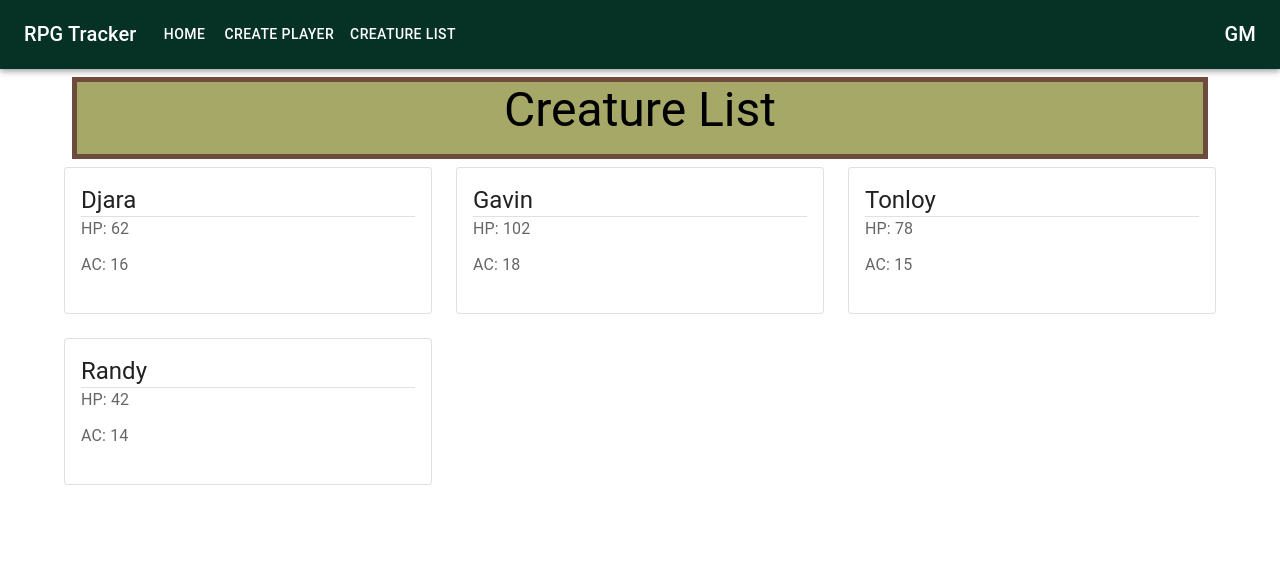
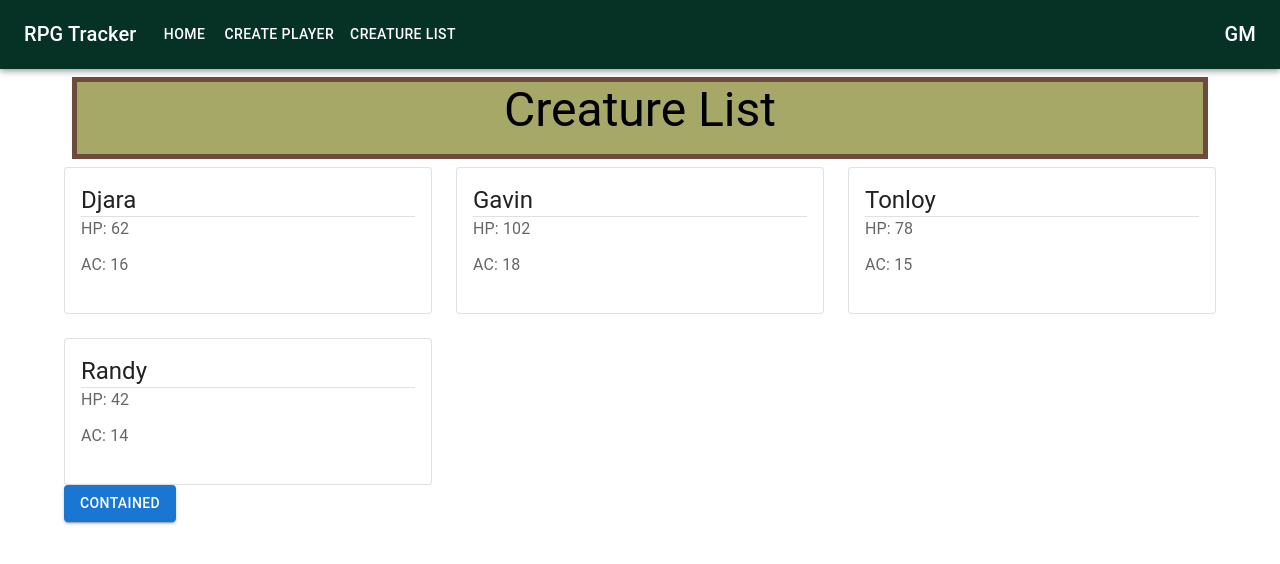
Before and after one commit to lchapmb/rpgTracker, a React (Create React App) app: page /creature-list in a window 1280 px wide. Shown: the top 564 px of the page. Built offline with nearby package versions, Linux system fonts and the light colour scheme.

Commit message:
attempts at adding to context made, and removed...

```diff
--- a/src/components/CreatureList.tsx
+++ b/src/components/CreatureList.tsx
@@ -1,14 +1,20 @@
 import TopNav from "./navs/TopNav";
 
-import Box from "@mui/material/Box";
-import Container from "@mui/material/Container";
-import Typography from "@mui/material/Typography";
-import Card from "@mui/material/Card";
-import Divider from "@mui/material/Divider";
-import CardContent from "@mui/material/CardContent";
-import Grid from "@mui/material/Grid";
+import {
+  Box,
+  Container,
+  Typography,
+  Card,
+  Divider,
+  CardContent,
+  Grid,
+  Stack,
+  Button,
+} from "@mui/material";
 
-const creatures = [
+import { useGlobalContext } from "../views/App";
+
+const testCreatures = [
   { id: 7, name: "Djara", health: 62, armour: 16 },
   { id: 11, name: "Gavin", health: 102, armour: 18 },
   { id: 12, name: "Tonloy", health: 78, armour: 15 },
@@ -16,6 +22,9 @@ const creatures = [
 ];
 
 export default function CreatureList() {
+  const testClick = () => {
+    console.log("Test");
+  };
   return (
     <>
       <TopNav />
@@ -34,7 +43,7 @@ export default function CreatureList() {
           className="creatureListGrid"
           maxWidth="lg"
         >
-          {creatures.map((creature) => (
+          {testCreatures.map((creature) => (
             <Grid item xs={2} sm={4} md={4} key={creature.id}>
               <Card variant="outlined">
                 <CardContent>
@@ -53,6 +62,11 @@ export default function CreatureList() {
             </Grid>
           ))}
         </Grid>
+        <Stack spacing={2} direction="row">
+          <Button variant="contained" onClick={testClick}>
+            Contained
+          </Button>
+        </Stack>
       </Container>
     </>
   );
```
